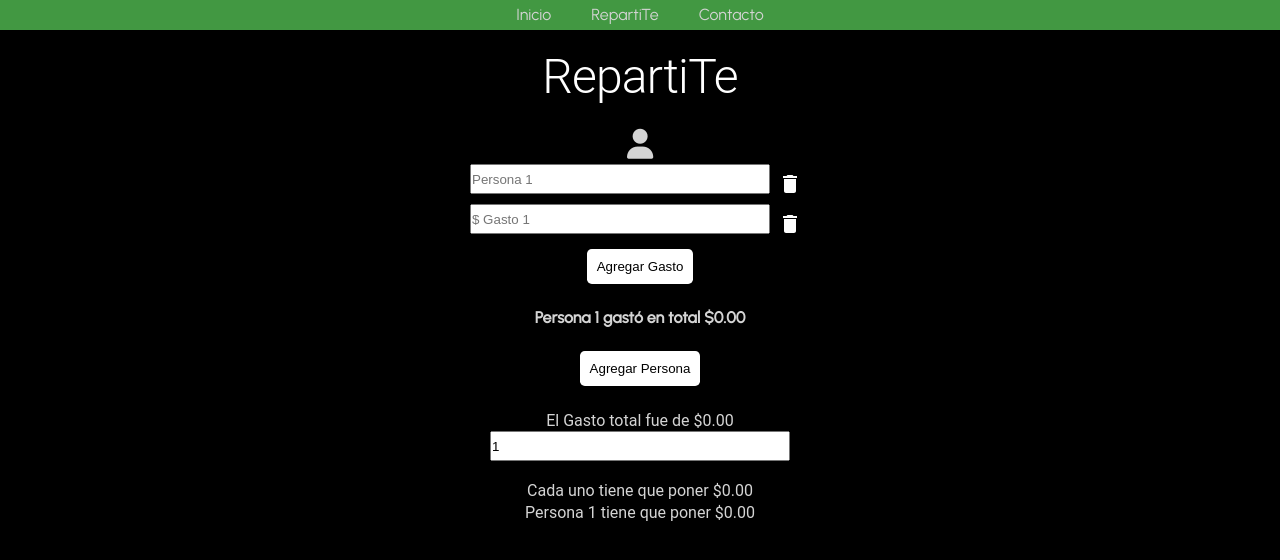
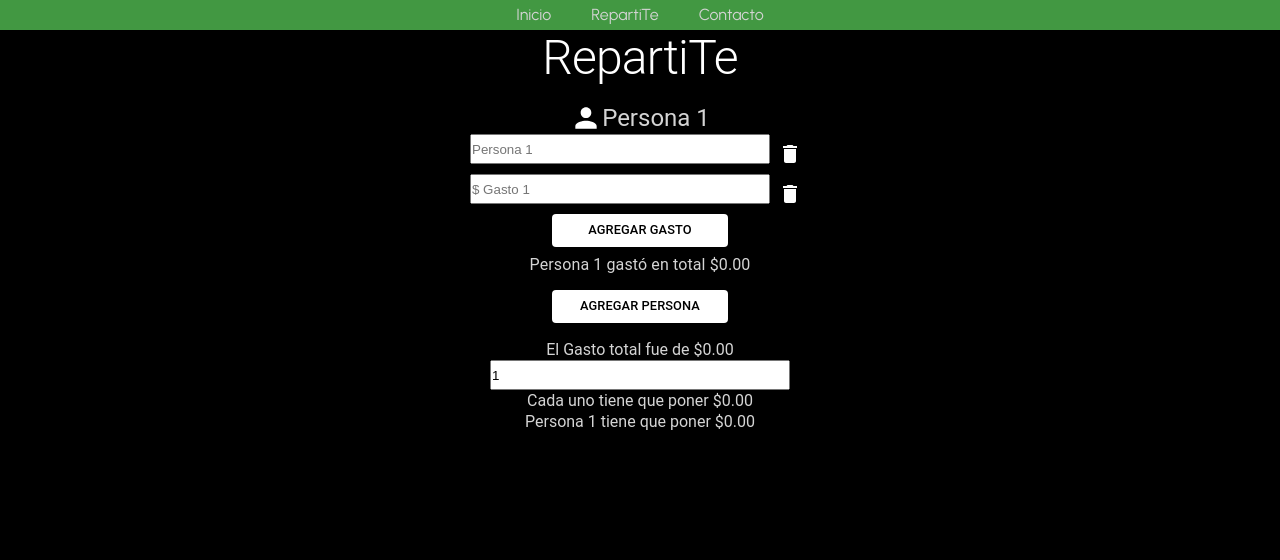
Before and after one commit to Roberto-Orazi/calculator-for-meetings, a React (Create React App) app: page /repartir in a window 1280 px wide. Shown: the top 560 px of the page. Built offline with nearby package versions, Linux system fonts and the light colour scheme.

Commit message:
Finish the convertion from react to mui material

```diff
--- a/package.json
+++ b/package.json
@@ -1,5 +1,5 @@
 {
-  "homepage": "https://Roberto-Orazi.github.io/calculator-for-meetings",
+  "homepage": "https://calculator.github.io/",
   "name": "account-app",
   "version": "0.1.0",
   "private": true,
--- a/src/Components/Repartir.js
+++ b/src/Components/Repartir.js
@@ -1,9 +1,9 @@
-import { Row, Col, Button } from "react-bootstrap";
 import React, { useState } from "react";
 import Form from "react-bootstrap/Form";
 import DeleteIcon from '@mui/icons-material/Delete';
+import PersonIcon from '@mui/icons-material/Person';
 import {
-    IconButton, Typography, Container, Grid, Box
+    IconButton, Typography, Container, Grid, Box, Button
 } from '@mui/material'
 
 const Repartir = () => {
@@ -63,40 +63,46 @@ const Repartir = () => {
     return (
         <>
             <Container>
-                <Row>
-                    <Col>
-                        <br />
-                        <Typography variant="h1" sx={{fontSize:'3rem'}}>
-                            Reparti<span>Te</span>
+                <Typography variant="h1" sx={{ fontSize: '3rem' }}>
+                    RepartiTe
                 </Typography>
-                    </Col>
-                    <br />
-                </Row>
                 {personas.map((persona, index) =>
                     persona.mostrar ? (
-                        <div key={index}>
-                            <Row>
-                                <i className="fa-solid fa-user"></i>
+                        <Grid container
+                            key={index}
+                            sx={{
+                                display: 'flex',
+                                flexDirection: 'column',
+                                alignItems: 'center',
+                                marginTop: '1rem'
+                            }}>
+                            <Grid item>
+                                <Box sx={{
+                                    display: 'flex',
+                                    alignItems: 'center',
+                                    justifyContent: 'center',
+
+                                }}><PersonIcon sx={{
+                                    color: '#fff',
+                                    fontSize: '2rem'
+                                }} />
+                                <Typography variant="h5">{persona.nombre}</Typography>
+                                </Box>
                                 <Box sx={{ display: 'flex', flexDirection: 'row', justifyContent: 'center' }}>
-                                    <Col>
                                     <input
                                         placeholder={`Persona ${index + 1}`}
                                         value={persona.nombre === `Persona ${index + 1}` ? '' : persona.nombre}
                                         onChange={(e) => handleNombreChange(e, index)}
                                     />
-                                    </Col>
-                                    <Col>
                                     <IconButton onClick={() => handleEliminarPersona(index)}><DeleteIcon sx={{
                                         color: '#fff',
                                         '&:hover': {
                                             color: 'red'
                                         }
                                     }} /></IconButton>
-                                    </Col>
                                 </Box>
                                 {persona.gastos.map((gasto, gastoIndex) => (
                                     <Box key={gastoIndex} sx={{ display: 'flex', flexDirection: 'row', justifyContent: 'center' }}>
-                                        <Col>
                                         <Form.Control
                                             className="numero-input"
                                             type="number"
@@ -107,41 +113,54 @@ const Repartir = () => {
                                             onChange={(e) => handleCantidadChange(e, index, gastoIndex)}
                                         />
 
-                                        </Col>
-                                        <Col>
                                         <IconButton onClick={() => handleEliminarGasto(index, gastoIndex)}><DeleteIcon sx={{
                                             color: '#fff',
                                             '&:hover': {
                                                 color: 'red'
                                             }
                                         }} /></IconButton>
-                                        </Col>
                                     </Box>
                                 ))}
-                            </Row>
-                            <Row>
-                                <Col>
-                                    <button onClick={() => handleAgregarGasto(index)}>Agregar Gasto</button>
-                                </Col>
-                            </Row>
-                            <br />
-                            <Col>
-                                <h4>{`${persona.nombre} gastó en total $${persona.gastos.reduce((total, gasto) => total + gasto, 0).toFixed(2)}`}</h4>
-                            </Col>
-                            <br />
-                        </div>
+                            </Grid>
+
+                            <Button
+                                variant="contained"
+                                sx={{ backgroundColor: '#fff', color: '#000', width: '11rem', '&:hover': {
+                                    backgroundColor: '#333',
+                                    color: '#fff',
+                                  }}}
+                                onClick={() => handleAgregarGasto(index)}>
+                                <Typography variant="h6" sx={{
+                                    fontSize: '.8rem',
+                                }}>
+                                    Agregar Gasto
+                                </Typography></Button>
+
+                            <Typography variant="h4" sx={{
+                                fontSize: '1rem',
+                                marginTop: '.5rem'
+                            }}>{`${persona.nombre} gastó en total $${persona.gastos.reduce((total, gasto) => total + gasto, 0).toFixed(2)}`}</Typography>
+
+
+                        </Grid>
                     ) : null
                 )}
-                <Row>
-                    <Col>
-                        <Button onClick={handleAddPersona}>Agregar Persona</Button>
-                    </Col>
-                </Row>
-                <br />
-                <Row>
-                    <Col>
+
+                <Button variant="contained" onClick={handleAddPersona} sx={{ backgroundColor: '#fff', color: '#000', width: '11rem', marginTop: '1rem','&:hover': {
+                                    backgroundColor: '#333',
+                                    color: '#fff',
+                                  }}}>
+                    <Typography variant="h6" sx={{
+                        fontSize: '.8rem',
+                    }}>
+                        Agregar Persona
+                    </Typography>
+                </Button>
+
+
                 <Typography variant="h5" sx={{
-                            fontSize: '1rem'
+                    fontSize: '1rem',
+                    marginTop: '1rem'
                 }}>{`El Gasto total fue de $${totalGastos.toFixed(2)}`}</Typography>
                 <input
                     type="number"
@@ -149,19 +168,14 @@ const Repartir = () => {
                     value={cantidadPersonas}
                     onChange={(e) => setCantidadPersonas(parseInt(e.target.value, 10))}
                 />
-                    </Col>
-                </Row>
-            </Container>
+            </Container >
 
-            <br />
-            <Row>
-                <Col>
             <Typography variant="h5" sx={{
                 fontSize: '1rem'
             }}>{`Cada uno tiene que poner $${cantidadARepartirPorPersona.toFixed(2)}`}</Typography>
 
             {cantidadQueDebePonerCadaPersona.map((cantidad, index) => (
-                        <Col key={index}>
+                <Box key={index} >
                     {cantidad > 0 ? (
                         <Typography variant="h5" sx={{
                             fontSize: '1rem'
@@ -171,10 +185,8 @@ const Repartir = () => {
                             fontSize: '1rem'
                         }}>{`${personas[index].nombre} tiene que poner $${Math.abs(cantidad).toFixed(2)}`}</Typography>
                     )}
-                        </Col>
+                </Box>
             ))}
-                </Col>
-            </Row>
         </>
     );
 };
```
Lines whose indentation alone changed are shown as unchanged.
